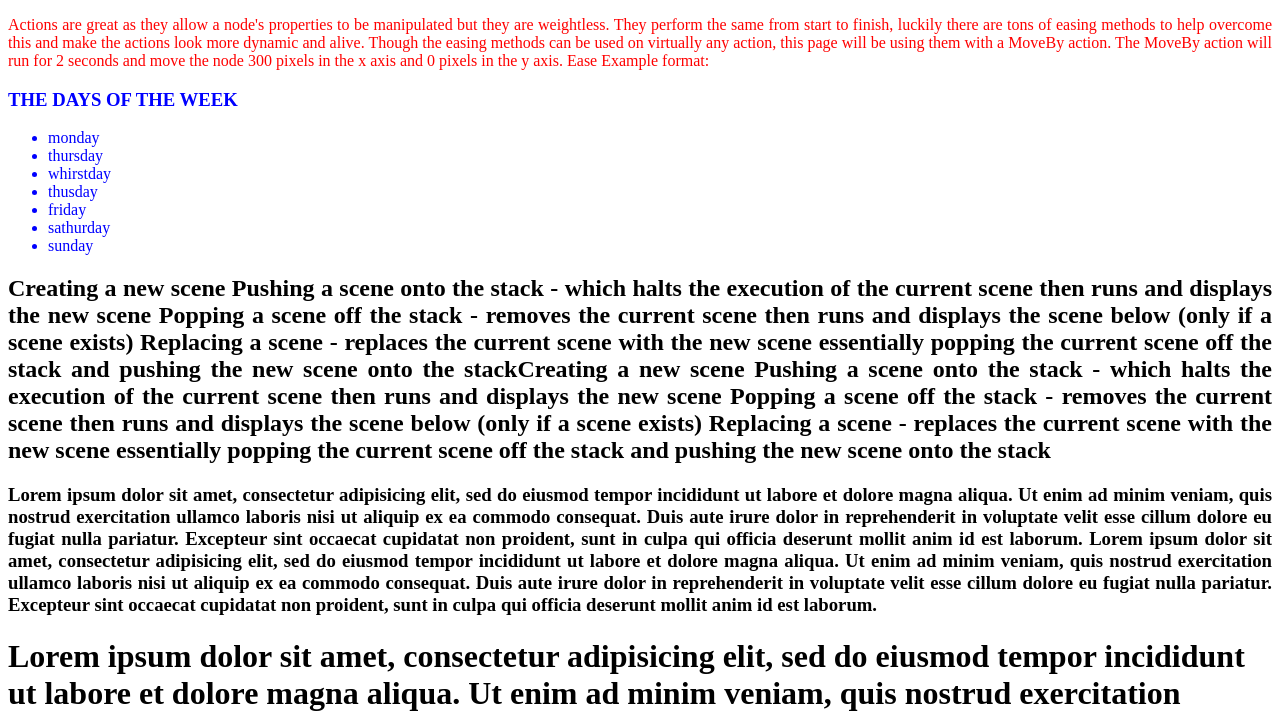
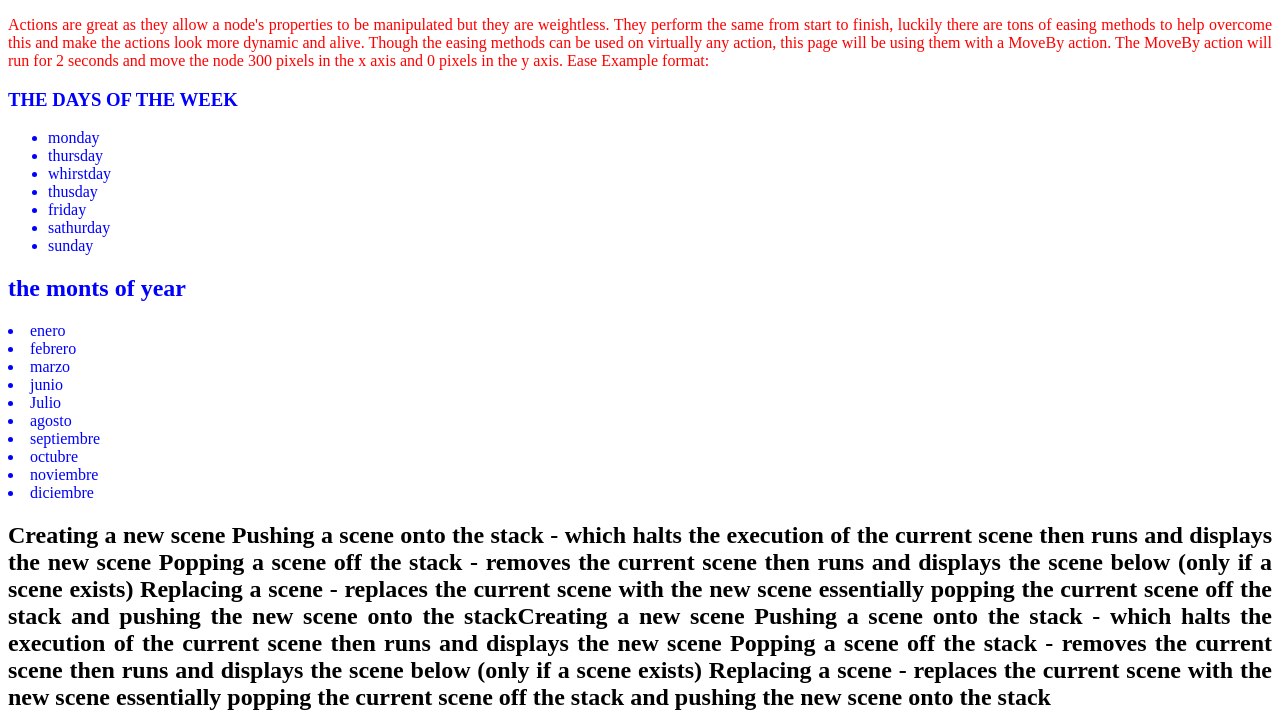
Before and after one commit to Emil03dp/prueba, a plain HTML site: page index.html in a window 1280 px wide. Shown: the top 718 px of the page. Drawn offline with Linux system fonts and the light colour scheme.

Commit message:
Update index.html

```diff
--- a/index.html
+++ b/index.html
@@ -22,6 +22,20 @@
 			 	<li>sathurday</li>
 			 	<li>sunday</li></ul>
 	</div>
+	<div>
+		<h2> the monts of year </h2>
+		<li>enero</li>
+		<li>febrero</li>
+		<li>marzo</li>
+		<li>junio</li>
+		<li>Julio</li>
+		<li>agosto</li>
+		<li>septiembre</li>
+		<li>octubre</li>
+		<li>noviembre</li>
+		<li>diciembre</li>
+	</div>
+
 	<h2>
 		Creating a new scene
 		Pushing a scene onto the stack - which halts the execution of the current scene then runs and displays the new scene
```
